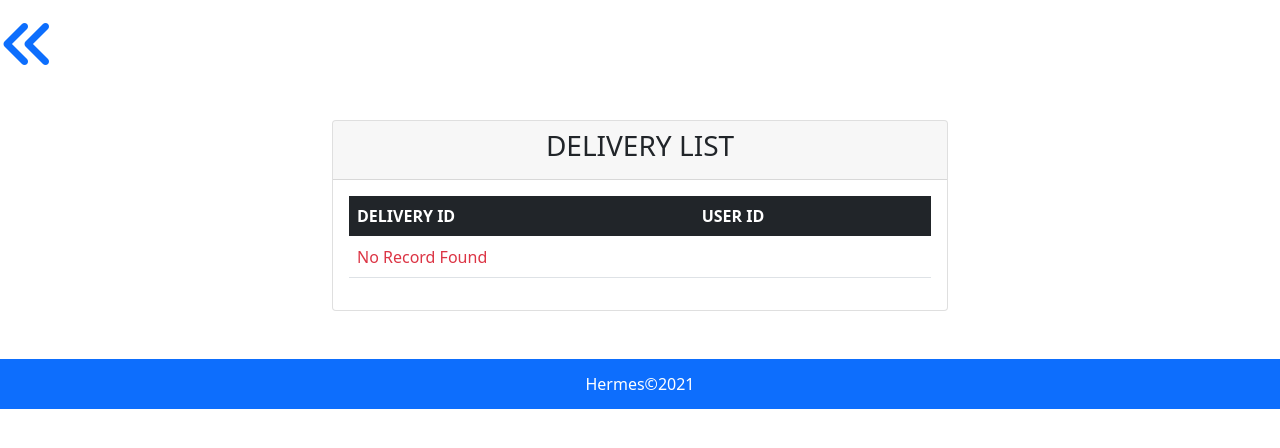
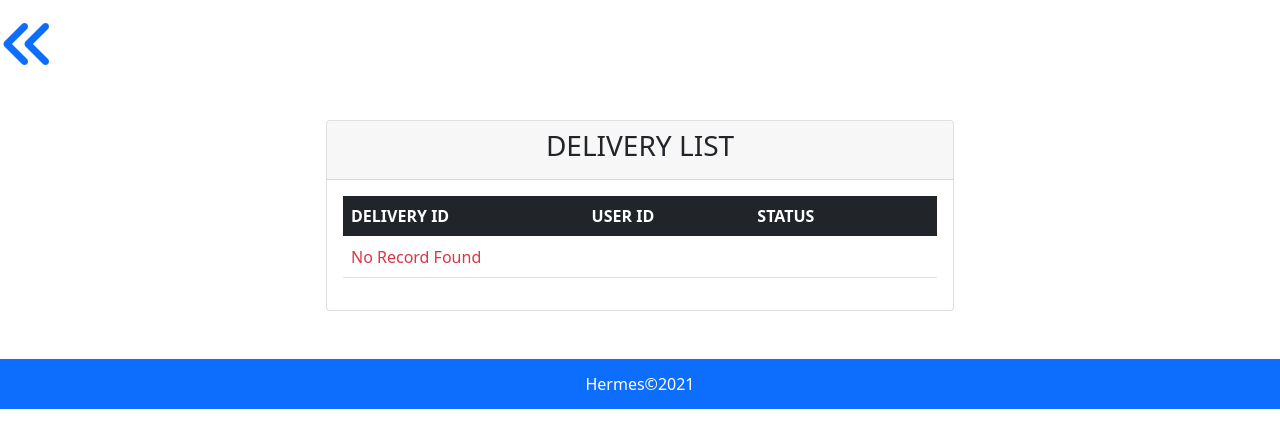
Before and after one commit to Masahiro62/Hermes, a PHP site: page /delivery.php in a window 1280 px wide. Shown: the part 76-524 px from the top of the page. Run offline with PHP 8.4, Linux system fonts and the light colour scheme; the visitor is signed in with stand-in values (Sample User, id 1); data that the repository does not hold is empty; some libraries are stand-ins or nearby versions.

Commit message:
added the td and th

```diff
--- a/delivery.php
+++ b/delivery.php
@@ -17,7 +17,6 @@
       <header><?php include 'header.php';?></header>
         <!-- back to dashboarde -->
         <a href="adminDashboard.php"><i class="fas fa-angle-double-left display-4 mt-3"></i></a>
-        <div class="container-fluid">
 
       <!-- just delivery list  -->
       <main>
@@ -31,6 +30,8 @@
                         <thead class="table-dark">
                             <th>DELIVERY ID</th>
                             <th>USER ID</th>
+                            <th>STATUS</th>
+                            <th></th>
                         </thead>
                         <tbody>
                             <?php
@@ -38,7 +39,7 @@
                               if($displayDeli==false){
                             ?>
 
-                              <td colspan="2" class="text-danger">No Record Found</td>
+                              <td colspan="4" class="text-danger">No Record Found</td>
                             <?php
                               }else{
                                 foreach($displayDeli as $Deli){
@@ -46,6 +47,16 @@
                             <tr>
                               <td><?php echo $Deli['delivery_id'];?></td>
                               <td><?php echo $Deli['user_id'];?></td>
+                              <form action="" method="POST">
+                                  <td>
+                                    <select name="status" id="status" class="form-control">
+                                      <option value="pedding" selected>pending</option>
+                                      <option value="deliverying">delivering</option>
+                                      <option value="delivered">delivered</option>
+                                    </select>
+                                  </td>
+                                  <td><input type="submit" name="change_status" value="CHANGE" class="form-control"></td>
+                              </form>
                             </tr>
                             <?php
                                   }
```
